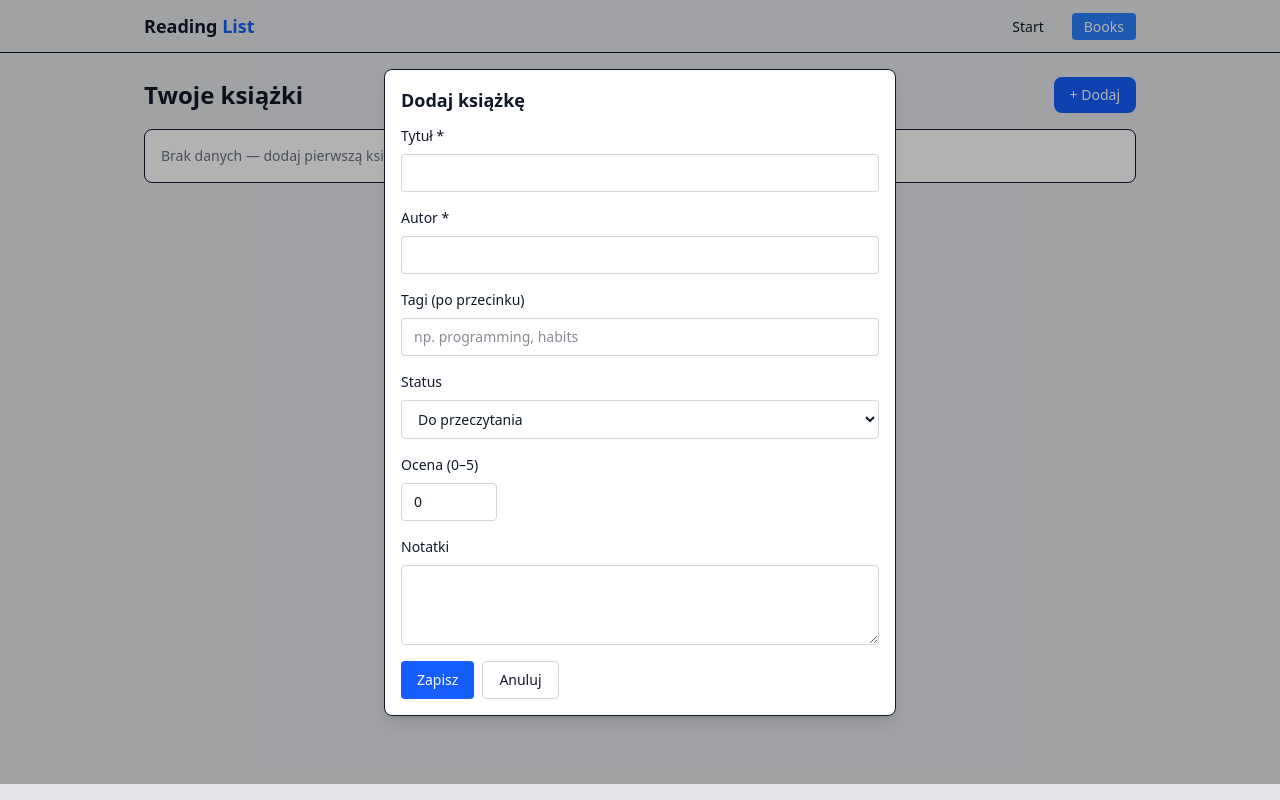
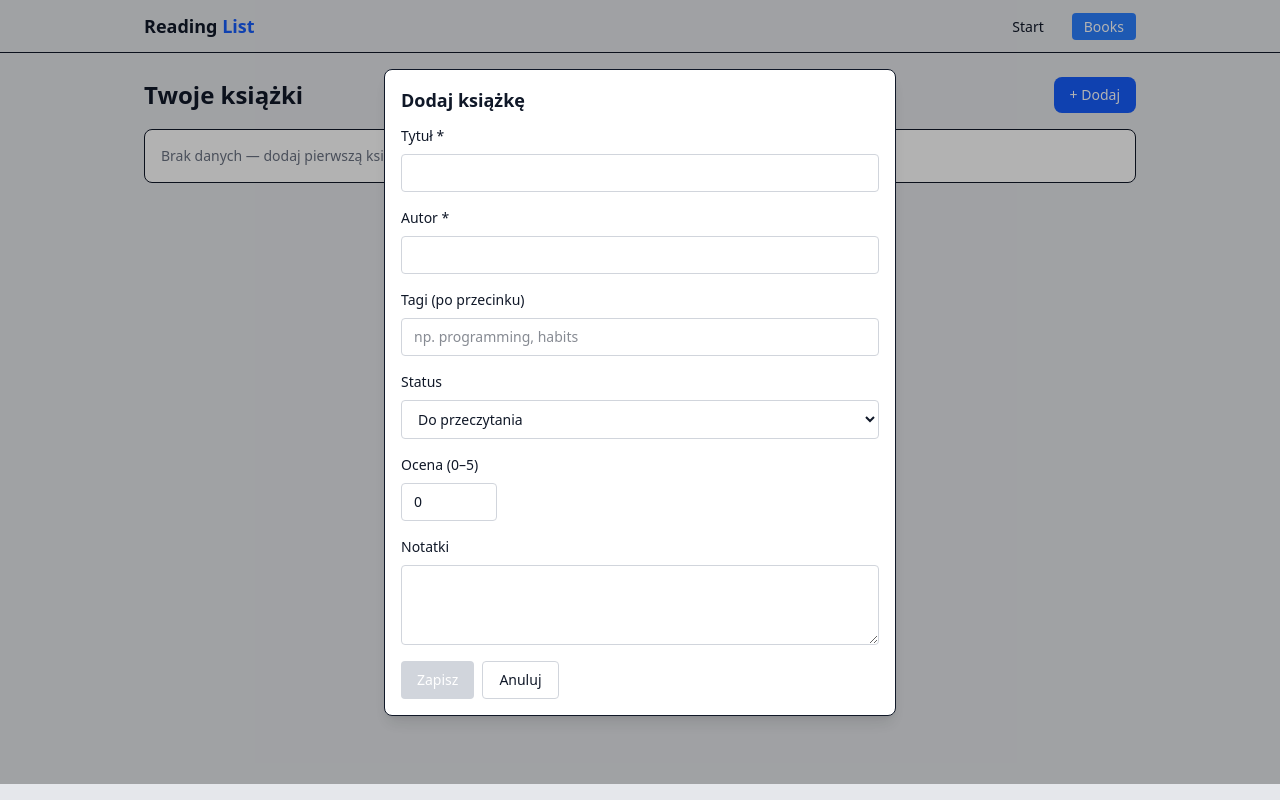
Before and after one commit to BartoszBee/reading-list, a Next.js app: page /books in a window 1280 px wide. Both pictures are taken after a click on the button "+ Dodaj". Built offline with nearby package versions, Linux system fonts and the light colour scheme.

Commit message:
change save button book form

```diff
--- a/components/BookForm.tsx
+++ b/components/BookForm.tsx
@@ -135,7 +135,7 @@ export default function BookForm({ onAdded, onCancel }: Props) {
       <div className="flex gap-2">
         <button
           type="submit"
-          className="rounded bg-blue-600 px-4 py-2 text-sm text-white hover:bg-blue-700"
+          className="rounded bg-blue-600 px-4 cursor-pointer py-2 text-sm text-white hover:bg-blue-700 disabled:bg-gray-300 disabled:cursor-not-allowed"
           disabled={!canSubmit}
         >
           Zapisz
```
